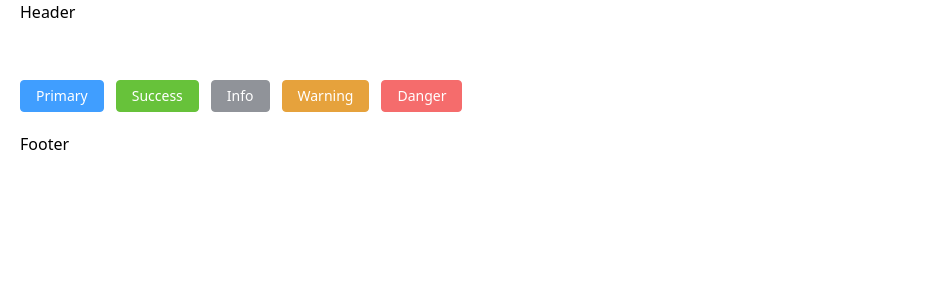
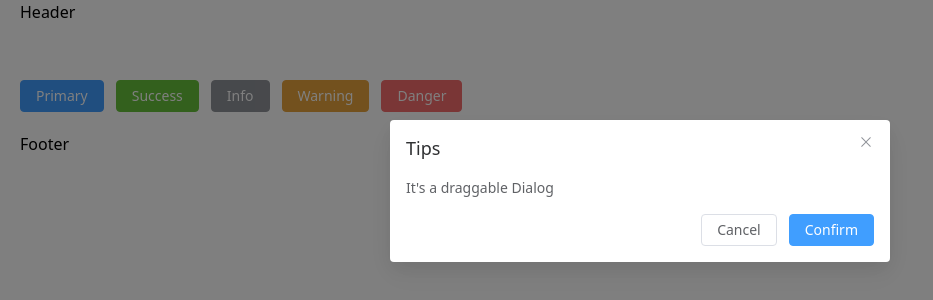
Before and after one commit to zhangheng2022/wanjiguanjia-assistant-electron, a Vue app: page /home in a window 1280 px wide. Shown: the top 300 px of the page, without its empty margins (0-933 px from the left). Built offline with nearby package versions, Linux system fonts and the light colour scheme.

Commit message:
更新配置

```diff
--- a/electron.vite.config.ts
+++ b/electron.vite.config.ts
@@ -45,6 +45,9 @@ export default defineConfig({
       }),
       tailwindcss(), // 自动按需导入 API
       AutoImport({
+        eslintrc: {
+          enabled: true // <-- this
+        },
         imports: ["vue", "vue-router", "pinia"],
         dts: "src/types/auto/auto-imports.d.ts",
         resolvers: [ElementPlusResolver()]
--- a/eslint.config.mjs
+++ b/eslint.config.mjs
@@ -1,40 +1,43 @@
-import { defineConfig } from 'eslint/config'
-import tseslint from '@electron-toolkit/eslint-config-ts'
-import eslintConfigPrettier from '@electron-toolkit/eslint-config-prettier'
-import eslintPluginVue from 'eslint-plugin-vue'
-import vueParser from 'vue-eslint-parser'
+import { defineConfig } from "eslint/config"
+import tseslint from "@electron-toolkit/eslint-config-ts"
+import eslintConfigPrettier from "@electron-toolkit/eslint-config-prettier"
+import eslintPluginVue from "eslint-plugin-vue"
+import vueParser from "vue-eslint-parser"
 
 export default defineConfig(
-  { ignores: ['**/node_modules', '**/dist', '**/out'] },
+  { ignores: ["**/node_modules", "**/dist", "**/out"] },
   tseslint.configs.recommended,
-  eslintPluginVue.configs['flat/recommended'],
+  eslintPluginVue.configs["flat/recommended"],
   {
-    files: ['**/*.vue'],
+    files: ["**/*.vue"],
     languageOptions: {
       parser: vueParser,
       parserOptions: {
         ecmaFeatures: {
           jsx: true
         },
-        extraFileExtensions: ['.vue'],
+        extraFileExtensions: [".vue"],
         parser: tseslint.parser
       }
     }
   },
   {
-    files: ['**/*.{ts,mts,tsx,vue}'],
+    files: ["**/*.{ts,mts,tsx,vue}"],
     rules: {
-      'vue/require-default-prop': 'off',
-      'vue/multi-word-component-names': 'off',
-      'vue/block-lang': [
-        'error',
+      "vue/require-default-prop": "off",
+      "vue/multi-word-component-names": "off",
+      "vue/block-lang": [
+        "error",
         {
           script: {
-            lang: 'ts'
+            lang: "ts"
           }
         }
       ]
     }
   },
-  eslintConfigPrettier
+  extends: [
+    './.eslintrc-auto-import.json',
+  ],
+  eslintConfigPrettier,
 )
--- a/src/renderer/src/pages/home/index.vue
+++ b/src/renderer/src/pages/home/index.vue
@@ -1,4 +1,6 @@
-<script lang="ts" setup></script>
+<script lang="ts" setup>
+const dialogVisible = ref(true)
+</script>
 
 <template>
   <div class="app-container">
@@ -8,6 +10,15 @@
     <el-button type="warning">Warning</el-button>
     <el-button type="danger">Danger</el-button>
   </div>
+  <el-dialog v-model="dialogVisible" title="Tips" width="500" draggable>
+    <span>It's a draggable Dialog</span>
+    <template #footer>
+      <div class="dialog-footer">
+        <el-button @click="dialogVisible = false">Cancel</el-button>
+        <el-button type="primary" @click="dialogVisible = false"> Confirm </el-button>
+      </div>
+    </template>
+  </el-dialog>
 </template>
 
 <style lang="scss" scoped></style>
--- a/src/renderer/src/types/auto/components.d.ts
+++ b/src/renderer/src/types/auto/components.d.ts
@@ -14,6 +14,7 @@ declare module 'vue' {
     ElButton: typeof import('element-plus/es')['ElButton']
     ElConfigProvider: typeof import('element-plus/es')['ElConfigProvider']
     ElContainer: typeof import('element-plus/es')['ElContainer']
+    ElDialog: typeof import('element-plus/es')['ElDialog']
     ElFooter: typeof import('element-plus/es')['ElFooter']
     ElHeader: typeof import('element-plus/es')['ElHeader']
     ElIcon: typeof import('element-plus/es')['ElIcon']
--- a/src/renderer/src/types/env.d.ts
+++ b/src/renderer/src/types/env.d.ts
@@ -1,4 +1,5 @@
 /// <reference types="vite/client" />
+/// <reference types="vite-svg-loader" />
 /** 声明 vite 环境变量的类型（如果未声明则默认是 any） */
 interface ImportMetaEnv {
   readonly RENDERER_VITE__APP_TITLE: string
```
Also changed, not shown: .eslintrc-auto-import.json (added).
